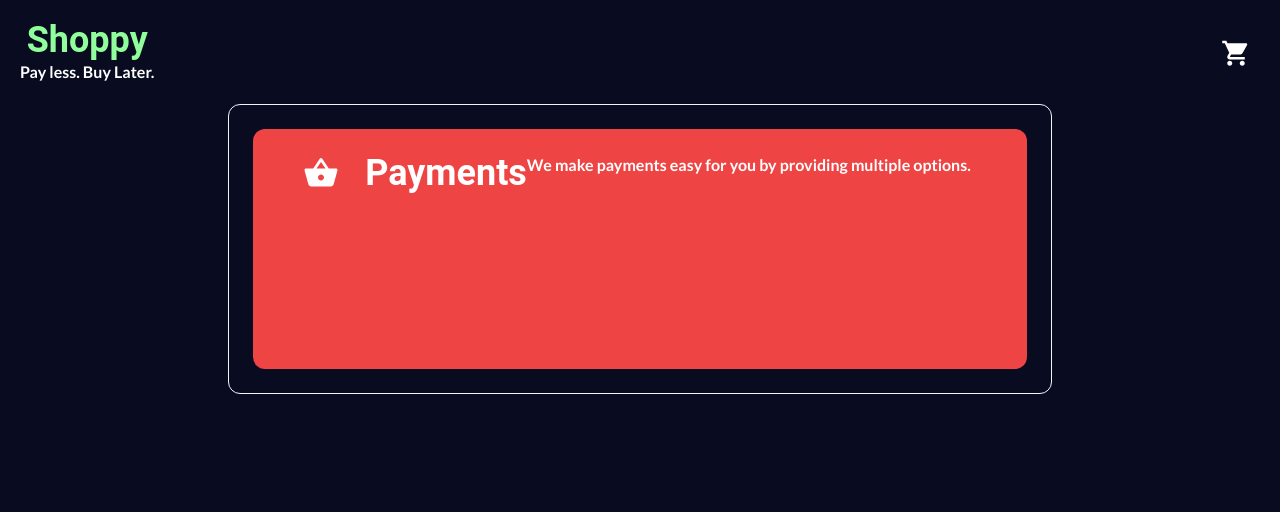
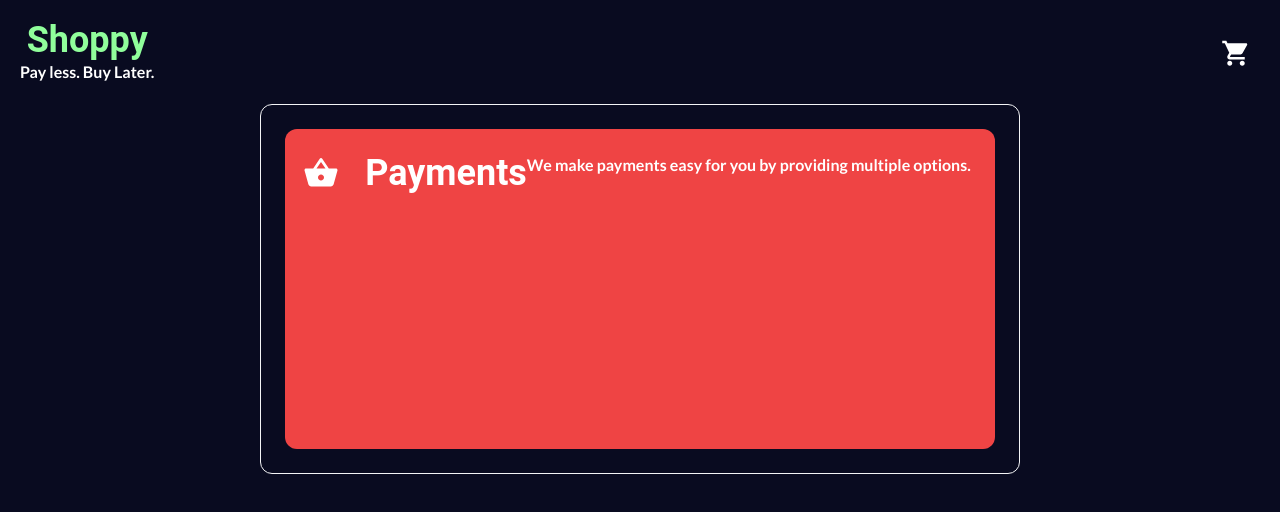
Before and after one commit to rchtect/eshop-react, a React (Vite) app: page / in a window 1280 px wide. Shown: the top 512 px of the page. Built offline with nearby package versions, Linux system fonts and the light colour scheme.

Commit message:
Update carousel.tsx

```diff
--- a/src/maincontent/carousel.tsx
+++ b/src/maincontent/carousel.tsx
@@ -3,7 +3,7 @@ import ShoppingBasketIcon from '@mui/icons-material/ShoppingBasket';
 function Carousel() {
 return(
     <div className="InfoCarousel flex justify-center items-center border-gray-100 border rounded-xl">
-        <div className="bgCarousel bg-red-500 rounded-xl w-160 h-60 p-6 px-14 m-6">
+        <div className="bgCarousel bg-red-500 rounded-xl w-160 h-80 p-6 m-6">
             <div className="textCarousel flex flex-between">
             <div className="headerCarousel flex flex-row justify-center items-center">
                 <ShoppingBasketIcon className="scale-150"/>
```
